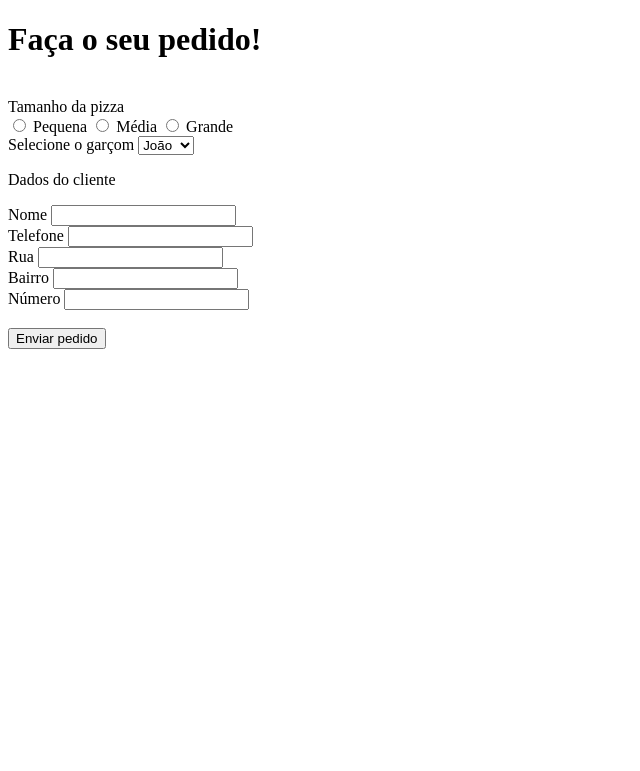
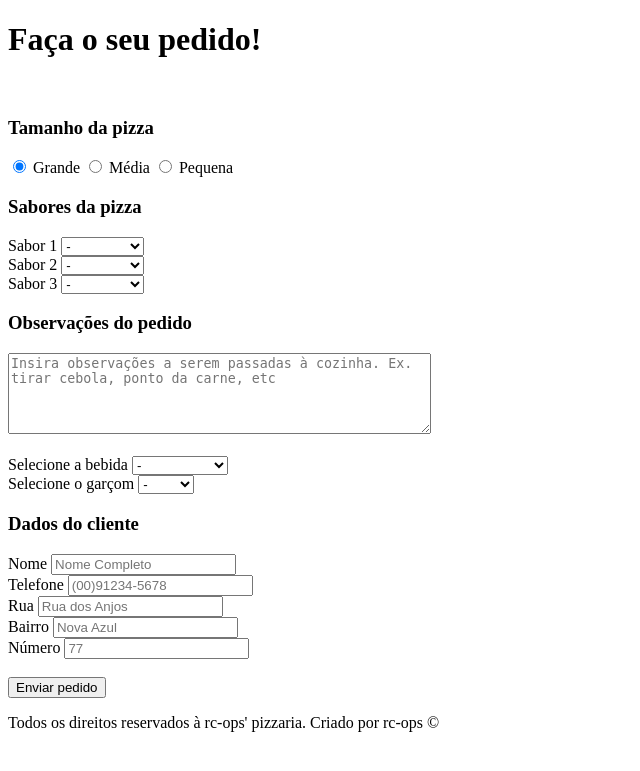
Before and after one commit to rc-ops/desafio-php, a PHP site: page /formulario.php in a window 1280 px wide. Shown: the top 771 px of the page, without its empty margins (0-640 px from the left). Run offline with PHP 8.4, Linux system fonts and the light colour scheme.

Commit message:
Corrige os sabores no pedido e adiciona campo de observações

```diff
--- a/formulario.php
+++ b/formulario.php
@@ -1,23 +1,79 @@
 <?php
 $title = "Pedido";
-include 'inc/header.php'
+include 'inc/header.php';
 ?>
 <h1>Faça o seu pedido!</h1>
 <form action="handler.php" method="POST">
     <br>
+    <script src="js/selections.js"></script>
     <div>
-            <label for="tamanho">Tamanho da pizza</label>
+        <h3>
+            <p><label for="tamanho">Tamanho da pizza</label></p>
+        </h3>
+        <input type="radio" name="tamanho" value="G" id="tamanho-grande" onclick="hideShowFlavors()" checked="checked">
+        <label for="grande">Grande</label>
+        <input type="radio" name="tamanho" value="M" id="tamanho-medio" onclick="hideShowFlavors()">
+        <label for="media">Média</label>
+        <input type="radio" name="tamanho" value="P" id="tamanho-pequeno" onclick="hideShowFlavors()">
+        <label for="pequena">Pequena</label>
+    </div>
+    <div>
+        <h3>
+            <p><label for="sabores">Sabores da pizza</label></p>
+        </h3>
+
+        <div id="sabores1">
+            <label for="sabor1">Sabor 1</label>
+            <select name="sabor1" id="sabor1">
+                <option value="-">-</option>
+                <option value="frango">Frango</option>
+                <option value="calabresa">Calabresa</option>
+                <option value="chocolate">Chocolate</option>
+            </select>
+        </div>
+
+        <div id="sabores2">
+            <label for="sabor2">Sabor 2</label>
+            <select name="sabor2" id="sabor2">
+                <option value="-">-</option>
+                <option value="frango">Frango</option>
+                <option value="calabresa">Calabresa</option>
+                <option value="chocolate">Chocolate</option>
+            </select>
+        </div>
+
+        <div id="sabores3">
+            <label for="sabor3">Sabor 3</label>
+            <select name="sabor3" id="sabor3">
+                <option value="-">-</option>
+                <option value="frango">Frango</option>
+                <option value="calabresa">Calabresa</option>
+                <option value="chocolate">Chocolate</option>
+            </select>
+        </div>
+    </div>
+
+    <div>
+        <h3><label for="observacoes">Observações do pedido</label></h3>
+        <textarea name="observacoes" id="" cols="50" rows="5" placeholder="Insira observações a serem passadas à cozinha. Ex. tirar cebola, ponto da carne, etc"></textarea>
+    </div>
+
+
     <br>
-            <input type="radio" name="tamanho" value="P">
-            <label for="pequena">Pequena</label>
-            <input type="radio" name="tamanho" value="M">
-            <label for="media">Média</label>
-            <input type="radio" name="tamanho" value="G">
-            <label for="grande">Grande</label>
+    <div>
+        <label for="bebida">Selecione a bebida</label>
+        <select name="bebida">
+            <option value="-">-</option>
+            <option value="agua">Água</option>
+            <option value="refrigerante">Refrigerante</option>
+            <option value="cerveja">Cerveja</option>
+        </select>
     </div>
+
     <div>
         <label for="garcom">Selecione o garçom</label>
         <select name="garcom">
+            <option value="-">-</option>
             <option value="joao">João</option>
             <option value="maria">Maria</option>
             <option value="erik">Erik</option>
@@ -25,23 +81,26 @@ include 'inc/header.php'
     </div>
 
     <div>
+        <h3>
             <p>Dados do cliente</p>
+        </h3>
         <label for="nome">Nome</label>
-            <input type="text" name="nome">
+        <input type="text" name="nome" placeholder="Nome Completo">
         <br>
         <label for="telefone">Telefone</label>
-            <input type="tel" name="telefone">
+        <input type="tel" name="telefone" placeholder="(00)91234-5678">
         <br>
         <label for="rua">Rua</label>
-            <input type="text" name="rua">
+        <input type="text" name="rua" placeholder="Rua dos Anjos">
         <br>
         <label for="bairro">Bairro</label>
-            <input type="text" name="bairro" id="">
+        <input type="text" name="bairro" placeholder="Nova Azul">
         <br>
         <label for="numero">Número</label>
-            <input type="text" name="numero">
+        <input type="text" name="numero" placeholder="77">
     </div>
     <br>
     <input type="submit" value="Enviar pedido">
 </form>
-<?php
+
+<?php include 'inc/footer.php'; ?>
--- a/inc/header.php
+++ b/inc/header.php
@@ -3,6 +3,8 @@
 
 <head>
     <meta charset="UTF-8">
+    <meta http-equiv="X-UA-Compatible" content="IE=edge">
+    <meta name="viewport" content="width=device-width, initial-scale=1.0">
     <title>rc-ops' Pizzas - <?php echo $title ?></title>
 </head>
 
```
Also changed, not shown: Pedido.php (+34 -7 lines), handler.php (+5 -2 lines). Lines whose indentation alone changed are shown as unchanged.
